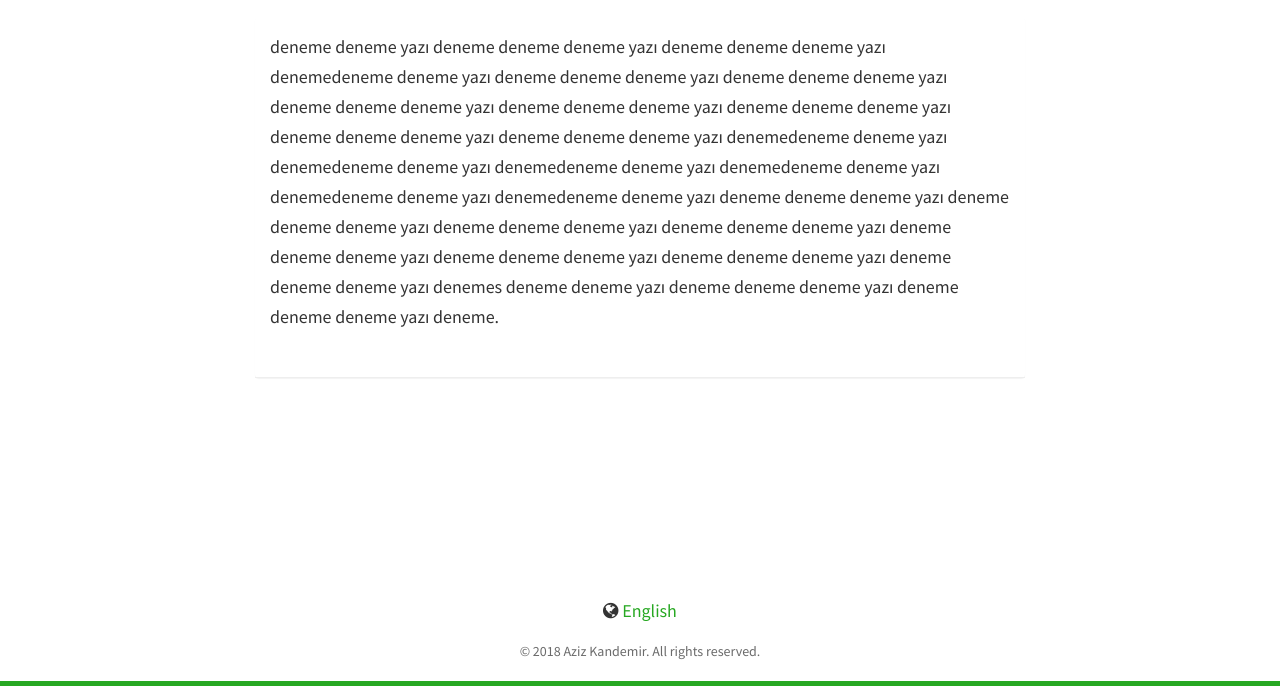
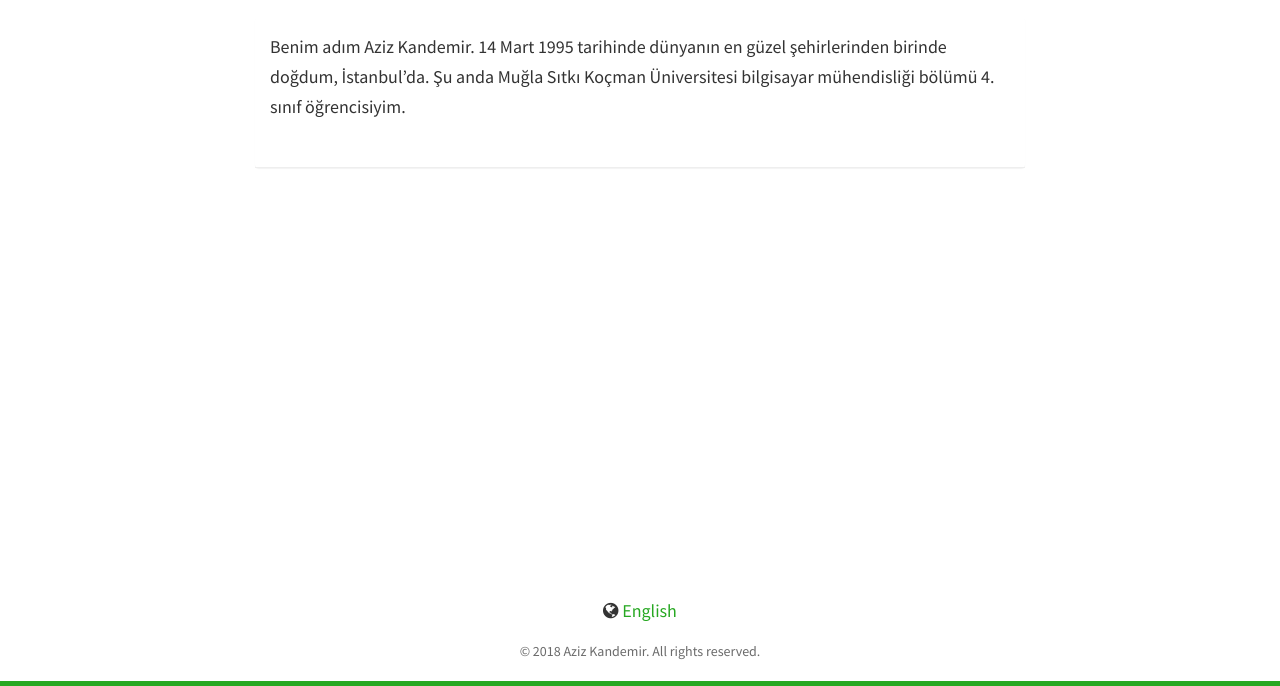
Before and after one commit to azizkandemir/azizkandemir.github.io, a plain HTML site: page aboutme/index.html in a window 1280 px wide. Shown: the part 144-830 px from the top of the page. Drawn offline with nearby package versions, Linux system fonts and the light colour scheme.

Commit message:
Modified aboutme

```diff
--- a/aboutme/index.html
+++ b/aboutme/index.html
@@ -64,22 +64,7 @@
         <div class="panel panel-default">
           <div class="panel-body">
             <div class="blogpost">
-              <p>deneme deneme yazı deneme deneme deneme yazı deneme deneme deneme yazı denemedeneme deneme yazı deneme deneme deneme yazı deneme deneme deneme yazı deneme deneme deneme yazı deneme
-deneme deneme yazı deneme
-deneme deneme yazı deneme
-deneme deneme yazı deneme
-deneme deneme yazı denemedeneme deneme yazı denemedeneme deneme yazı denemedeneme deneme yazı denemedeneme deneme yazı denemedeneme deneme yazı denemedeneme deneme yazı deneme
-deneme deneme yazı deneme
-deneme deneme yazı deneme
-deneme deneme yazı deneme
-deneme deneme yazı deneme
-deneme deneme yazı deneme
-deneme deneme yazı deneme
-deneme deneme yazı deneme
-deneme deneme yazı denemes
-deneme deneme yazı deneme
-deneme deneme yazı deneme
-deneme deneme yazı deneme.</p>
+              <p>Benim adım Aziz Kandemir. 14 Mart 1995 tarihinde dünyanın en güzel şehirlerinden birinde doğdum, İstanbul&rsquo;da. Şu anda Muğla Sıtkı Koçman Üniversitesi bilgisayar mühendisliği bölümü 4. sınıf öğrencisiyim.</p>
 
             </div>
           </div>
--- a/index.xml
+++ b/index.xml
@@ -17,7 +17,7 @@
       <pubDate>Wed, 27 Jun 2018 00:00:00 +0300</pubDate>
 
       <guid>https://azizkandemir.github.io/aboutme/</guid>
-      <description>deneme deneme yazı deneme deneme deneme yazı deneme deneme deneme yazı denemedeneme deneme yazı deneme deneme deneme yazı deneme deneme deneme yazı deneme deneme deneme yazı deneme deneme deneme yazı deneme deneme deneme yazı deneme deneme deneme yazı deneme deneme deneme yazı denemedeneme deneme yazı denemedeneme deneme yazı denemedeneme deneme yazı denemedeneme deneme yazı denemedeneme deneme yazı denemedeneme deneme yazı deneme deneme deneme yazı deneme deneme deneme yazı deneme deneme deneme yazı deneme deneme deneme yazı deneme deneme deneme yazı deneme deneme deneme yazı deneme deneme deneme yazı deneme deneme deneme yazı denemes deneme deneme yazı deneme deneme deneme yazı deneme deneme deneme yazı deneme.</description>
+      <description>Benim adım Aziz Kandemir. 14 Mart 1995 tarihinde dünyanın en güzel şehirlerinden birinde doğdum, İstanbul&amp;rsquo;da. Şu anda Muğla Sıtkı Koçman Üniversitesi bilgisayar mühendisliği bölümü 4. sınıf öğrencisiyim.</description>
     </item>
 
     <item>
```
Also changed, not shown: en/sitemap.xml (+26 -26 lines).
